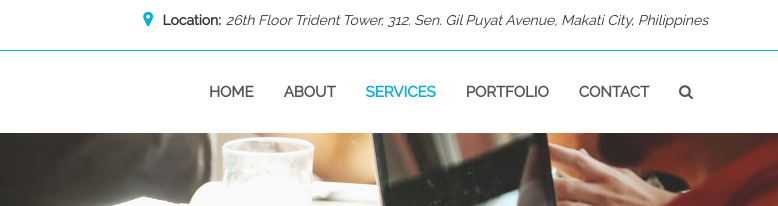
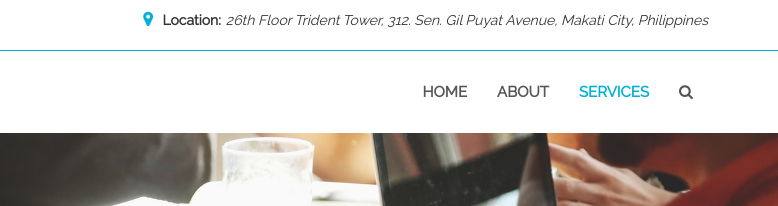
Before and after one commit to pmtnt/fps, a plain HTML site: page docs/index.html in a window 1280 px wide. Shown: the top 206 px of the page, 502-1280 px from the left. Drawn offline with nearby package versions, Linux system fonts and the light colour scheme; some packages are replaced by stand-ins of ours; files whose address does not match are found by name.

Commit message:
Remove extra menu item on nav bar

```diff
--- a/docs/index.html
+++ b/docs/index.html
@@ -71,8 +71,6 @@
 							<li><a href="#home">home</a></li>
 							<li><a href="#about">about</a></li>
 							<li><a href="#service">services</a></li>
-							<li><a href="#portfolio">portfolio</a></li>
-							<li><a href="#contact">contact</a></li>
 							<li class="hidden-sm hidden-xs">
 								<a href="#" id="ss"><i class="fa fa-search" aria-hidden="true"></i></a>
 							</li>
```
